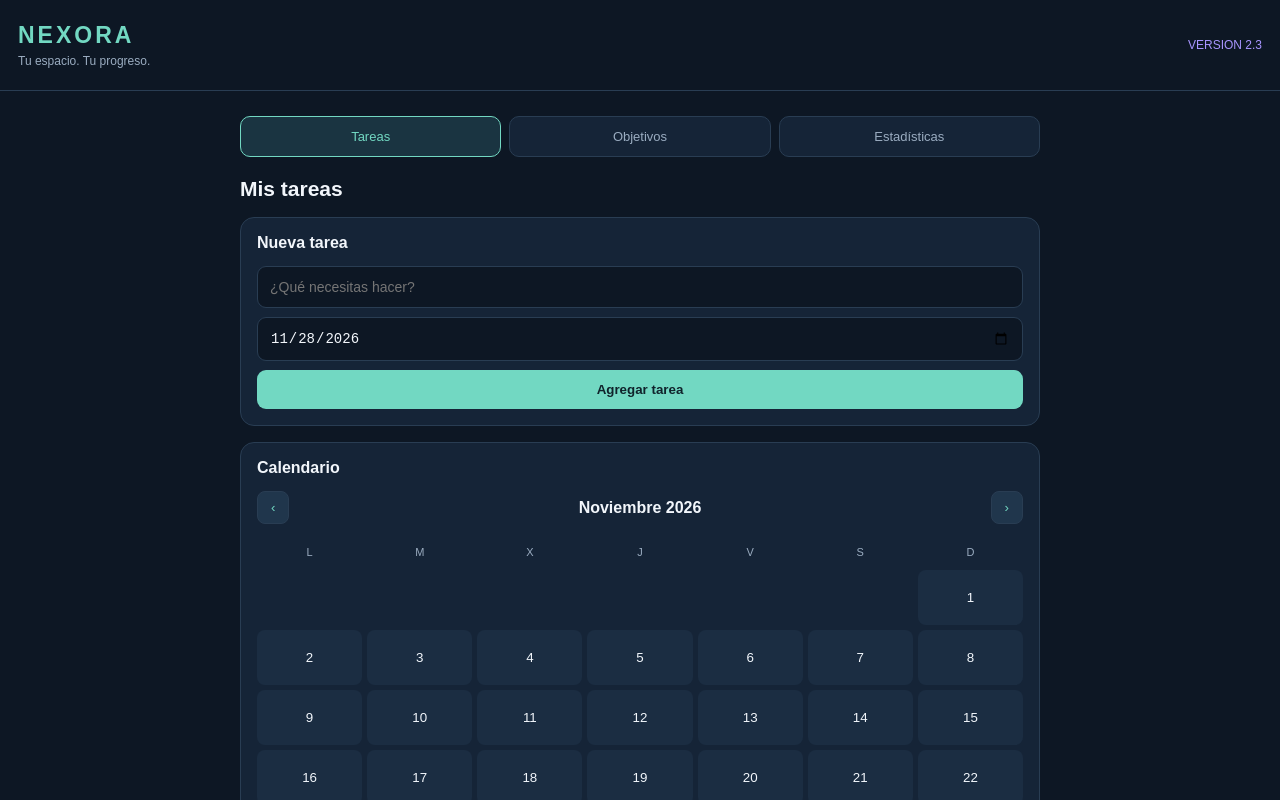
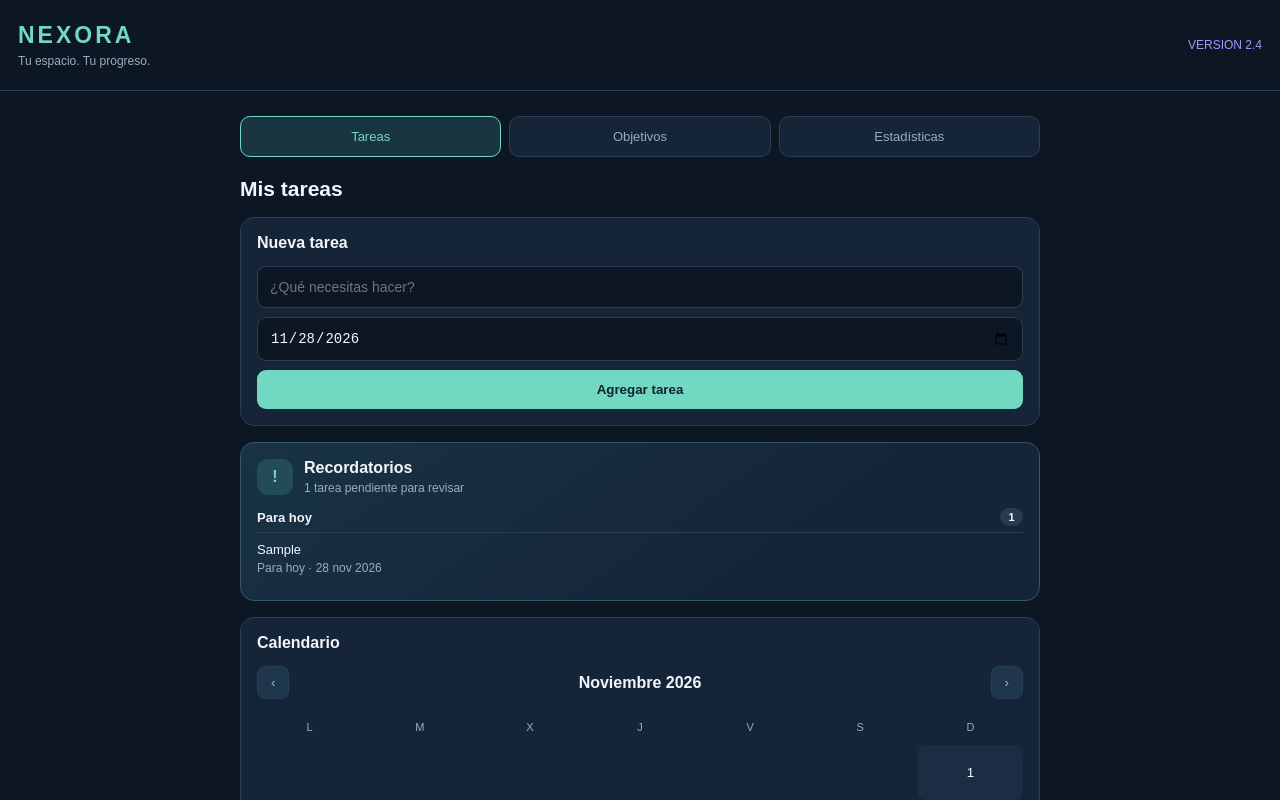
Before and after one commit to sebastiancartaya74-svg/Nexora, a plain HTML site: page index.html in a window 1280 px wide. Both pictures are taken after typing "Sample" into the empty fields and a click on the button "Agregar tarea". Shown: the top 800 px of the page. Drawn offline with Linux system fonts and the light colour scheme.

Commit message:
Implement notification panel and reminders
Added notification panel and reminder functionality.

```diff
--- a/index.html
+++ b/index.html
@@ -1,4 +1,3 @@
-
 <!DOCTYPE html>
 <html lang="es">
 <head>
@@ -316,6 +315,70 @@ button{
   line-height:1.5;
   margin-top:10px;
 }
+
+/* RECORDATORIOS */
+.notification-panel{
+  border-color:#355667;
+  background:linear-gradient(145deg,#183345,#152437 72%);
+}
+.notification-heading{
+  display:flex;
+  align-items:center;
+  gap:11px;
+  margin-bottom:12px;
+}
+.notification-mark{
+  width:36px;
+  height:36px;
+  display:grid;
+  place-items:center;
+  flex:0 0 36px;
+  border-radius:11px;
+  background:#244c57;
+  color:var(--accent);
+  font-weight:bold;
+}
+.notification-heading h3{margin:0 0 4px}
+.notification-summary,.reminder-date{
+  color:var(--muted);
+  font-size:12px;
+}
+.reminder-group{margin-top:13px}
+.reminder-group-title{
+  display:flex;
+  justify-content:space-between;
+  align-items:center;
+  margin-bottom:6px;
+  font-size:13px;
+  font-weight:bold;
+}
+.reminder-count{
+  min-width:23px;
+  padding:3px 7px;
+  border-radius:20px;
+  text-align:center;
+  background:#263b50;
+  color:var(--text);
+  font-size:11px;
+}
+.reminder-group.overdue .reminder-count{
+  background:#492b36;
+  color:#ffd6dc;
+}
+.reminder-item{
+  padding:9px 0;
+  border-top:1px solid var(--line);
+}
+.reminder-name{
+  overflow-wrap:anywhere;
+  font-size:13px;
+}
+.reminder-date{margin-top:4px}
+.reminder-clear{
+  padding:12px 0 2px;
+  color:var(--accent);
+  font-size:13px;
+}
 @media(min-width:600px){
   main{padding:25px}
   .stats-grid{grid-template-columns:repeat(4,1fr)}
@@ -331,7 +394,7 @@ button{
     <div class="logo">NEXORA</div>
     <div class="subtitle">Tu espacio. Tu progreso.</div>
   </div>
-  <div style="color:var(--purple);font-size:12px">VERSION 2.3</div>
+  <div style="color:var(--purple);font-size:12px">VERSION 2.4</div>
 </header>
 
 <main>
@@ -352,6 +415,8 @@ button{
     <input id="taskDate" type="date">
     <button class="primary" id="addTaskBtn">Agregar tarea</button>
   </div>
+
+  <div class="panel notification-panel" id="notificationPanel" aria-live="polite"></div>
 
   <div class="panel">
     <h3>Calendario</h3>
@@ -706,6 +771,86 @@ function renderSelectedDay(){
   dayTasks.forEach(task=>container.appendChild(createTaskRow(task)));
 }
 
+/* RECORDATORIOS VISUALES */
+
+function renderNotifications(){
+  const panel = document.getElementById("notificationPanel");
+  const today = localDate();
+  const overdue = tasks
+    .filter(task=>!task.done && task.date && task.date < today)
+    .sort((a,b)=>a.date.localeCompare(b.date));
+  const dueToday = tasks
+    .filter(task=>!task.done && task.date === today);
+
+  panel.innerHTML = "";
+
+  const heading = document.createElement("div");
+  heading.className = "notification-heading";
+
+  const mark = document.createElement("div");
+  mark.className = "notification-mark";
+  mark.textContent = "!";
+  mark.setAttribute("aria-hidden","true");
+
+  const headingText = document.createElement("div");
+  const title = document.createElement("h3");
+  title.textContent = "Recordatorios";
+  const summary = document.createElement("div");
+  summary.className = "notification-summary";
+  const total = overdue.length + dueToday.length;
+  summary.textContent = total
+    ? `${total} tarea${total === 1 ? "" : "s"} pendiente${total === 1 ? "" : "s"} para revisar`
+    : "Avisos de tareas de hoy y atrasadas";
+
+  headingText.append(title,summary);
+  heading.append(mark,headingText);
+  panel.appendChild(heading);
+
+  function addGroup(label,items,isOverdue){
+    if(items.length === 0) return;
+
+    const group = document.createElement("div");
+    group.className = "reminder-group" + (isOverdue ? " overdue" : "");
+
+    const groupTitle = document.createElement("div");
+    groupTitle.className = "reminder-group-title";
+    const labelText = document.createElement("span");
+    labelText.textContent = label;
+    const count = document.createElement("span");
+    count.className = "reminder-count";
+    count.textContent = items.length;
+    groupTitle.append(labelText,count);
+    group.appendChild(groupTitle);
+
+    items.forEach(task=>{
+      const item = document.createElement("div");
+      item.className = "reminder-item";
+      const name = document.createElement("div");
+      name.className = "reminder-name";
+      name.textContent = task.name;
+      const date = document.createElement("div");
+      date.className = "reminder-date";
+      date.textContent = isOverdue
+        ? "Vencida · " + formatDate(task.date)
+        : "Para hoy · " + formatDate(task.date);
+      item.append(name,date);
+      group.appendChild(item);
+    });
+
+    panel.appendChild(group);
+  }
+
+  addGroup("Atrasadas",overdue,true);
+  addGroup("Para hoy",dueToday,false);
+
+  if(total === 0){
+    const clear = document.createElement("div");
+    clear.className = "reminder-clear";
+    clear.textContent = "No tienes tareas vencidas ni pendientes para hoy.";
+    panel.appendChild(clear);
+  }
+}
+
 /* CALENDARIO */
 
 const monthNames = [
@@ -1018,6 +1163,7 @@ function renderStats(){
 
 function render(){
   renderTaskList();
+  renderNotifications();
   renderCalendar();
   renderSelectedDay();
   renderGoals();
```
